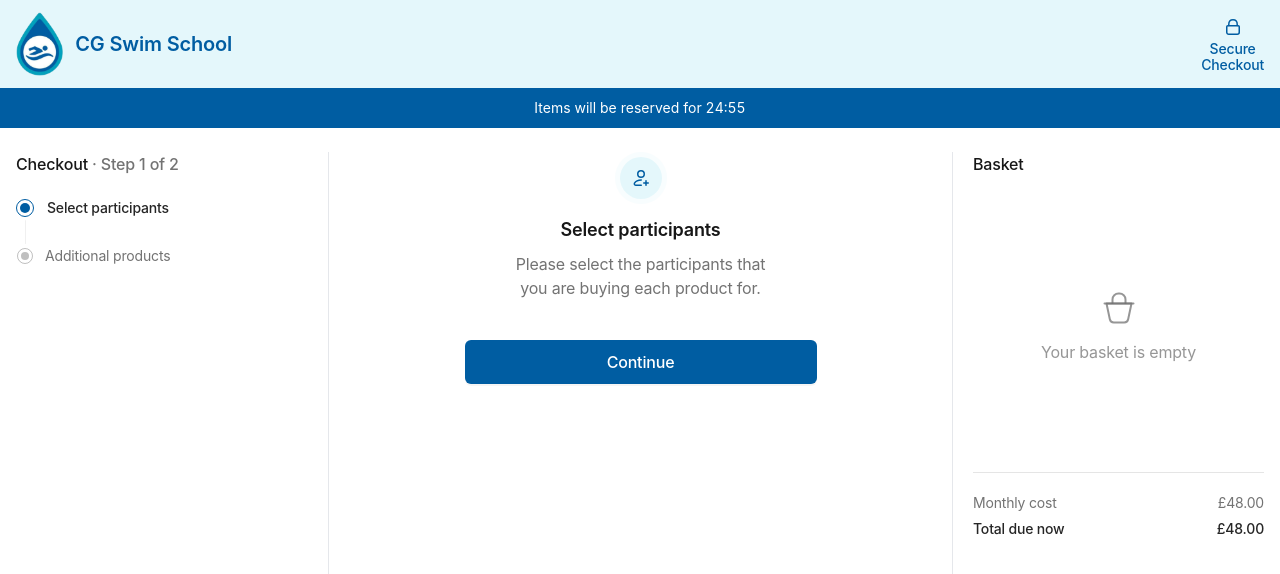
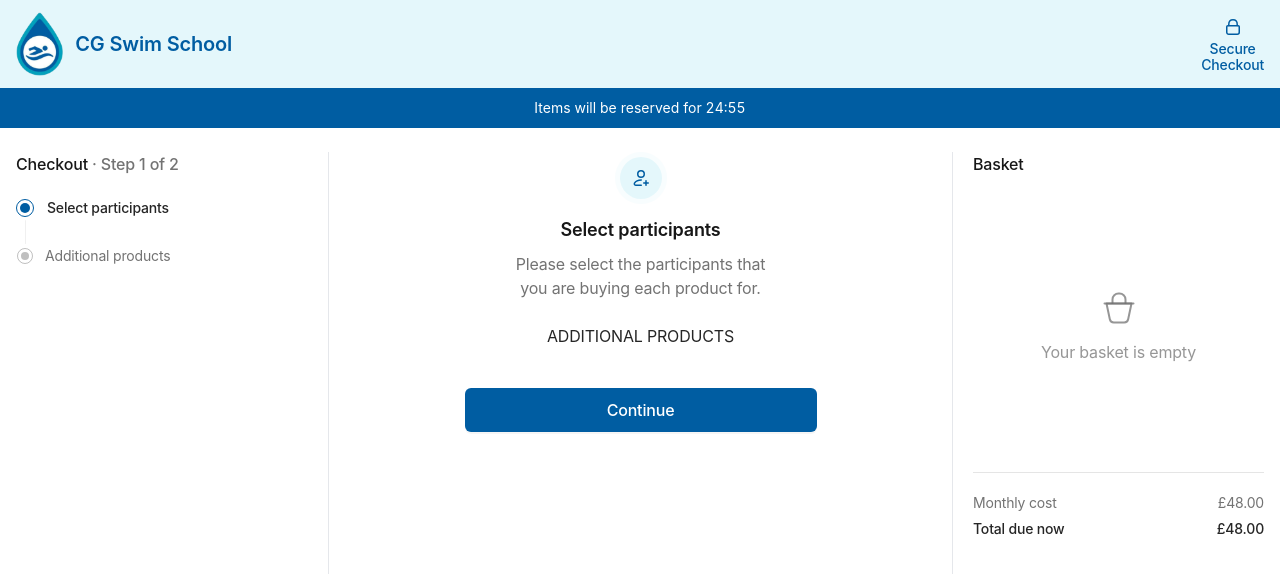
Before and after one commit to 2ne/shop, a React (Vite) app: page /Checkout in a window 1280 px wide. Shown: the top 574 px of the page. Built offline with nearby package versions, Linux system fonts and the light colour scheme.

Commit message:
Update checkout.tsx

```diff
--- a/src/shop/checkout.tsx
+++ b/src/shop/checkout.tsx
@@ -3,14 +3,15 @@ import CheckoutTimer from "../components/checkout/checkout-timer";
 import Header from "../components/header";
 import Main from "../components/main";
 import Basket, { BasketTotals } from "../components/basket/basket";
-import CheckoutSelectParticipants, {
-  CheckoutSelectParticipantsHandles,
-} from "../components/checkout/checkout-01-select-participants";
 import CheckoutSteps from "../components/checkout/checkout-steps";
 import { Button } from "antd";
 import { useBasketContext } from "../components/basket/basket-context";
 import Wrapper from "../components/wrapper";
 import { CheckoutButton } from "../components/checkout/checkout-buttons";
+import CheckoutSelectParticipants, {
+  CheckoutSelectParticipantsHandles,
+} from "../components/checkout/checkout-01-select-participants";
+import CheckoutAdditionalProducts from "../components/checkout/checkout-02-additional-products";
 
 function Checkout(): ReactElement {
   const { openBasket, closeBasket, isOpen } = useBasketContext();
@@ -40,6 +41,7 @@ function Checkout(): ReactElement {
         <section className="lg:px-5 lg:col-span-2 lg:text-center">
           <div className="space-y-4 lg:space-y-6 lg:max-w-[22rem] lg:m-auto">
             <CheckoutSelectParticipants ref={selectParticipantsRef} />
+            <CheckoutAdditionalProducts />
             <div className="hidden lg:block lg:pt-4">
               <CheckoutButton onClick={handleSubmit} />
             </div>
```
